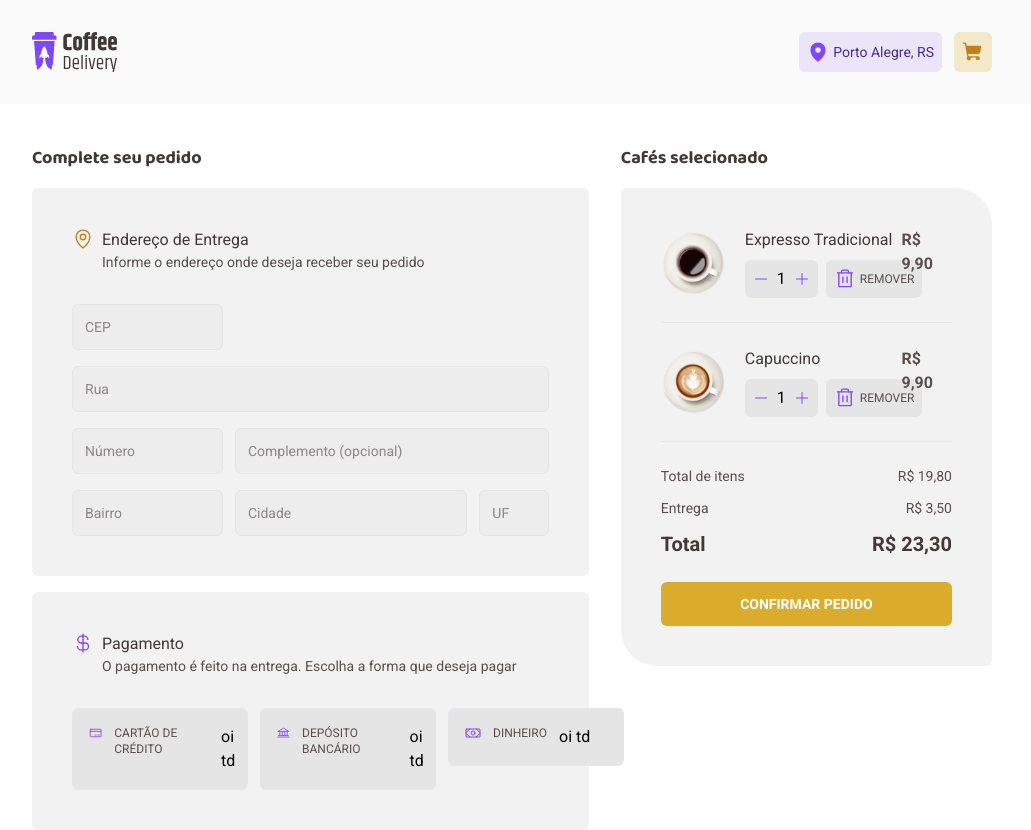
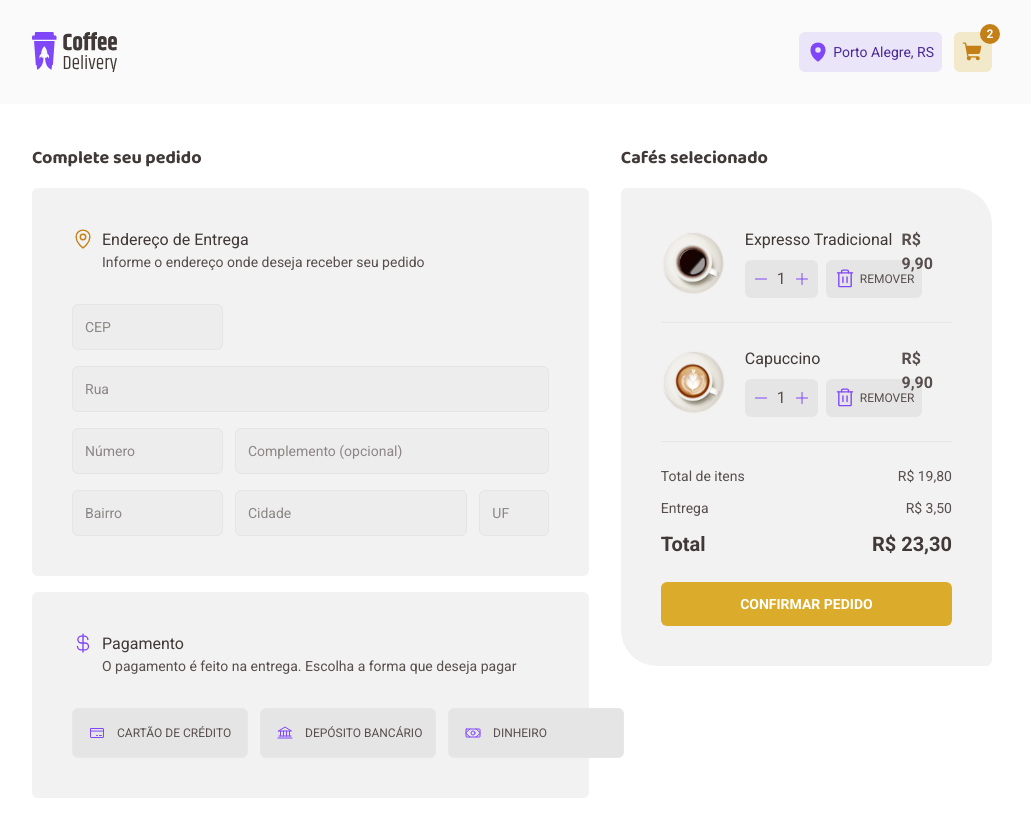
Before and after one commit to Wesed/coffee-delivery, a React (Vite) app: page /checkout in a window 1280 px wide. Shown: the whole page, without its empty margins (128-1159 px from the left). After the commit the page ends 800 px from the top, so only its background shows below. Built offline with nearby package versions, Linux system fonts and the light colour scheme; the HTML template or start-up script is replaced by a standard one.

Commit message:
corrigindo hover e focus dos components | criando a badge de quantidade no carrinho (header)

```diff
--- a/prettier.config.js
+++ /dev/null
@@ -1,3 +0,0 @@
-module.exports = {
-  plugins: [require('prettier-plugin-tailwindcss')],
-}
--- a/src/components/Products/coffeCard.tsx
+++ b/src/components/Products/coffeCard.tsx
@@ -1,4 +1,4 @@
-import { ShoppingCartSimple, Plus, Minus } from 'phosphor-react'
+import { ShoppingCartSimple } from 'phosphor-react'
 import uuid from 'react-uuid'
 import { QtdItem } from './qtdItem'
 
@@ -36,7 +36,7 @@ export function CoffeCard({ image, title, subtitle, tags }: coffeeCardProps) {
         <div className="flex flex-1 gap-2">
           {/* qtd */}
           <QtdItem />
-          <button className="bg-purple_dark p-2 rounded-md">
+          <button className="hover:bg-purple_dark transition bg-purple p-2 rounded-md">
             <ShoppingCartSimple
               weight="fill"
               size={22}
--- a/src/components/Products/qtdItem.tsx
+++ b/src/components/Products/qtdItem.tsx
@@ -10,16 +10,16 @@ export function QtdItem() {
         onClick={() => {
           qtd > 0 && setQtd(qtd - 1)
         }}
-        className="text-purple w-4"
+        className="text-purple w-4 hover:text-purple_dark transition"
       >
         <Minus size={16} />
       </button>
-      <span className="">{qtd}</span>
+      <span className="text-base_text">{qtd}</span>
       <button
         onClick={() => {
           setQtd(qtd + 1)
         }}
-        className="text-purple w-4"
+        className="text-purple w-4 hover:text-purple_dark transition"
       >
         <Plus size={16} />
       </button>
--- a/src/components/header/index.tsx
+++ b/src/components/header/index.tsx
@@ -10,7 +10,10 @@ export function Header() {
           <MapPin size={22} weight="fill" className="fill-purple" />
           <span className="text-purple_dark text-sm">Porto Alegre, RS</span>
         </span>
-        <button className="bg-yellow_light p-2 rounded-md">
+        <button className="relative bg-yellow_light p-2 rounded-md">
+          <span className="-top-2 -right-2 absolute w-5 h-5 rounded-full bg-yellow_dark text-xs text-white flex items-center justify-center font-bold">
+            2
+          </span>
           <ShoppingCart size={22} weight="fill" className="fill-yellow_dark" />
         </button>
       </nav>
--- a/src/components/input.tsx
+++ b/src/components/input.tsx
@@ -9,7 +9,7 @@ export function Input({ type, grid, ...props }: inputProps) {
     <input
       type={type}
       {...props}
-      className={`rounded-md bg-base_input text-base_text placeholder-base_label text-sm p-3 border border-base_button ${grid}`}
+      className={`focus:border-yellow_dark hover:border-yellow_dark transition rounded-md bg-base_input text-base_text placeholder-base_label text-sm p-3 border border-base_button ${grid}`}
     />
   )
 }
--- a/src/globals.css
+++ b/src/globals.css
@@ -1,3 +1,8 @@
 @tailwind base;
 @tailwind components;
 @tailwind utilities;
+
+
+input {
+  outline: 0;
+}
--- a/src/pages/checkout/index.tsx
+++ b/src/pages/checkout/index.tsx
@@ -99,7 +99,7 @@ export function Checkout() {
             </div>
           </div>
 
-          <button className="py-3 font-bold uppercase rounded-md bg-yellow text-white text-sm align-middle">
+          <button className="hover:bg-yellow_dark transition py-3 font-bold uppercase rounded-md bg-yellow text-white text-sm align-middle">
             confirmar pedido
           </button>
         </div>
--- a/src/pages/checkout/item.tsx
+++ b/src/pages/checkout/item.tsx
@@ -17,7 +17,7 @@ export function Item({ image, title, price }: itemProps) {
           <span className="text-base_subtitle text-base">{title}</span>
           <div className="flex gap-2">
             <QtdItem />
-            <button className="flex items-center gap-1 uppercase text-xs bg-base_button rounded-md p-2 text-base_text">
+            <button className="hover:bg-base_hover transition flex items-center gap-1 uppercase text-xs bg-base_button rounded-md p-2 text-base_text">
               <Trash size={22} className="text-purple" />
               remover
             </button>
--- a/src/pages/checkout/paymentOption.tsx
+++ b/src/pages/checkout/paymentOption.tsx
@@ -15,13 +15,10 @@ export function PaymentOption({ icon, typePayment, id }: checkoutProps) {
         id={id}
         className="sr-only peer"
       />
-      <div className="w-44 bg-base_button border peer-checked:bg-purple_light peer-checked:border-purple cursor-pointer flex gap-3 items-start rounded-md justify-start pl-4 py-4">
+      <div className="w-44 bg-base_button border transition hover:bg-base_hover peer-checked:bg-purple_light peer-checked:border-purple cursor-pointer flex gap-3 items-start rounded-md justify-start pl-4 py-4">
         {icon}
         <span className="uppercase text-base_text text-xs">{typePayment}</span>
-        <span>oi td
-        </span>
       </div>
-
     </label>
   )
 }
```
Also changed, not shown: src/pages/home.tsx (+16 -4 lines).
